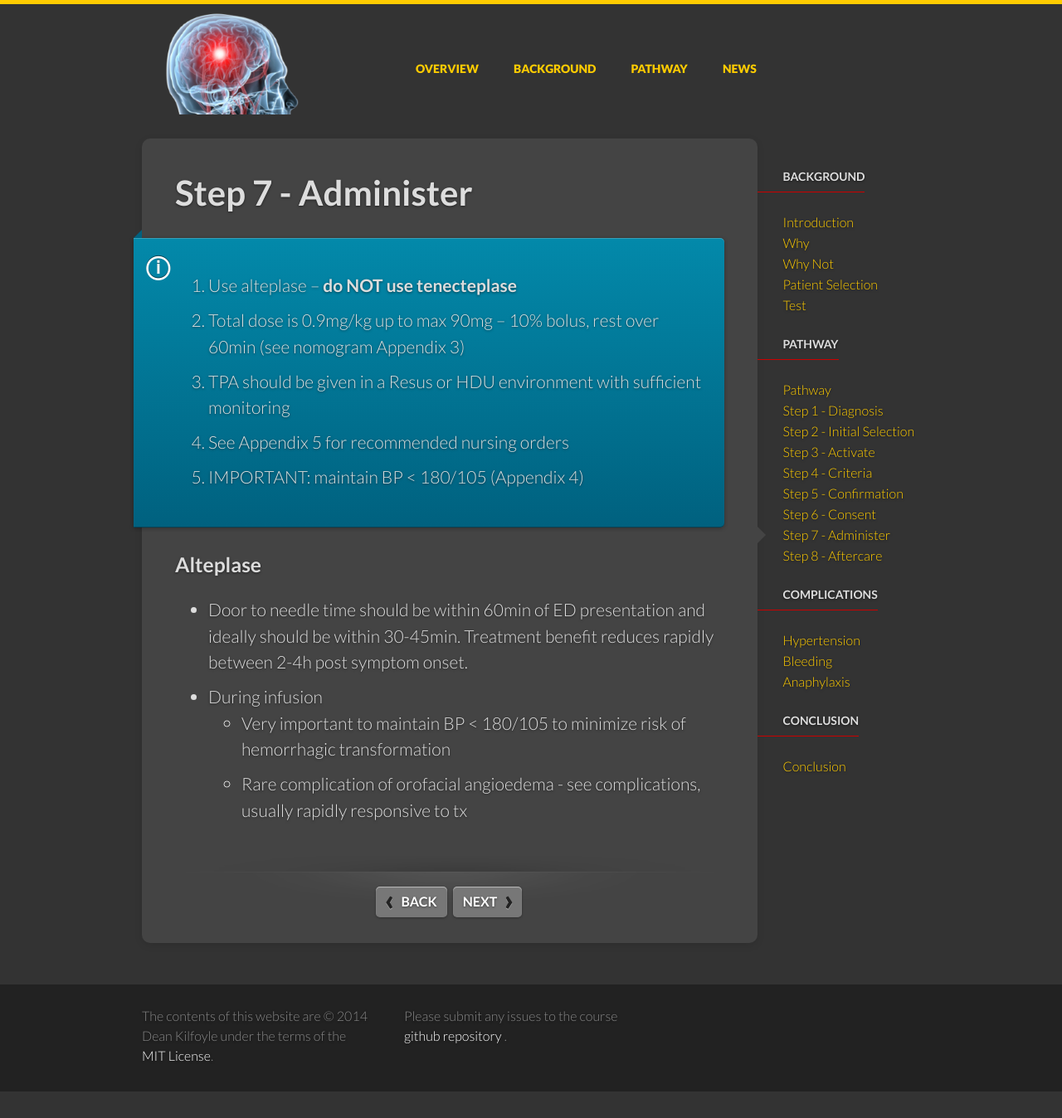
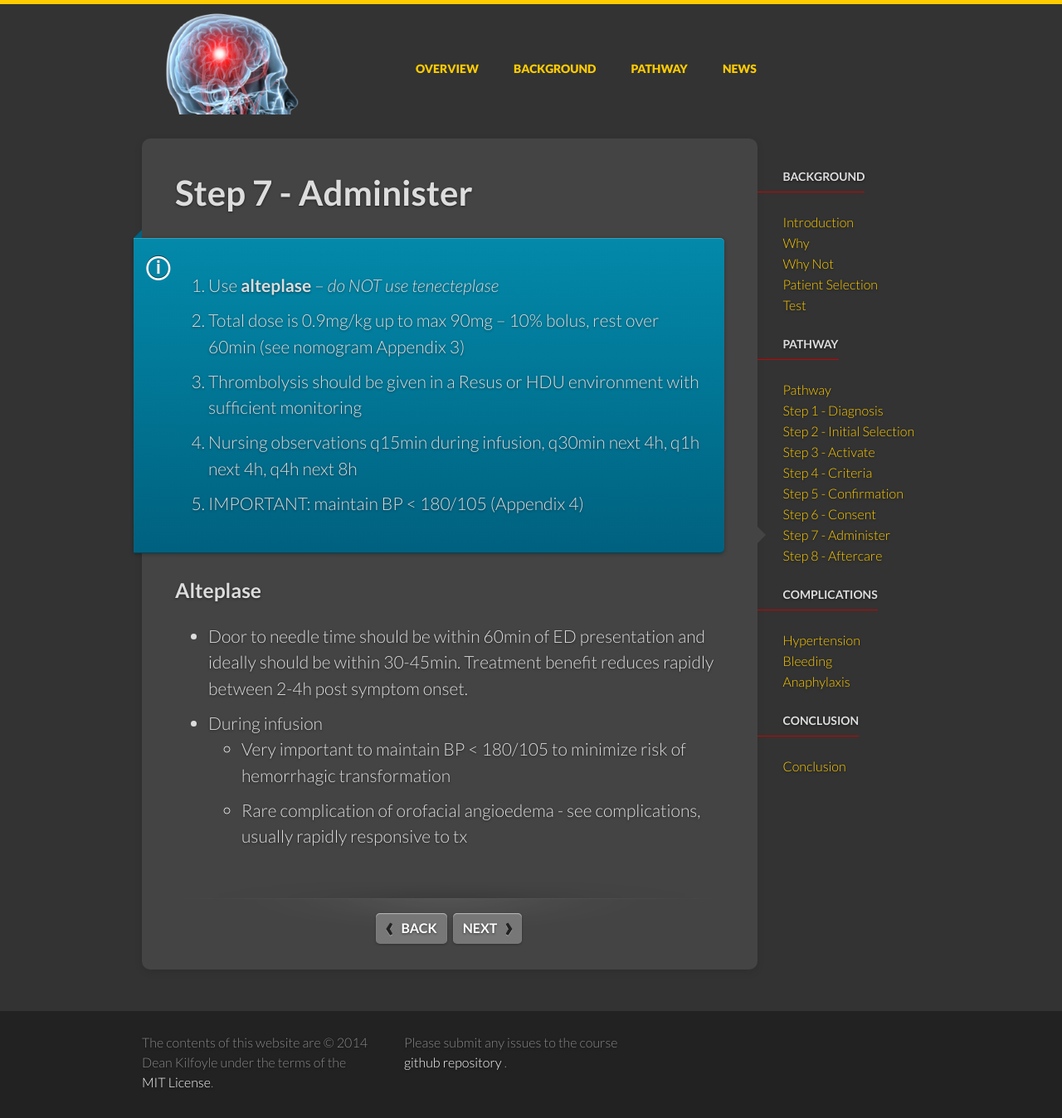
Before and after one commit to dkilfoyle/thrombolysis, a Jekyll site: the page built from docs/s7-administer.md, in a window 1280 px wide. Shown: the whole page at 83% size. Built offline with Jekyll 4.4.1, drawn with Linux system fonts in a browser that asks for light colours; comment, search, counter and statistics services are not loaded; before the commit the page ends 1316 px from its top, so only the background shows below that.

```diff
--- a/docs/s7-administer.md
+++ b/docs/s7-administer.md
@@ -8,10 +8,10 @@ permalink: /docs/s7administer/
 
 {::options parse_block_html="true" /}
 <div class="note info">
-1. Use alteplase – **do NOT use tenecteplase**
+1. Use **alteplase** – *do NOT use tenecteplase*
 2. Total dose is 0.9mg/kg up to max 90mg – 10% bolus, rest over 60min (see nomogram Appendix 3)
-3. TPA should be given in a Resus or HDU environment with sufficient monitoring
-4. See Appendix 5 for recommended nursing orders
+3. Thrombolysis should be given in a Resus or HDU environment with sufficient monitoring
+4. Nursing observations q15min during infusion, q30min next 4h, q1h next 4h, q4h next 8h
 5. IMPORTANT: maintain BP < 180/105 (Appendix 4)
 </div>
 
```
Also changed, not shown: docs/s1-diagnosis.md (+1 -3 lines), docs/s3-activate.md (+1 -1 lines), docs/s4-criteria.md (+1 -1 lines), docs/s5-confirmation.md (+1 -1 lines), 6 other files.
